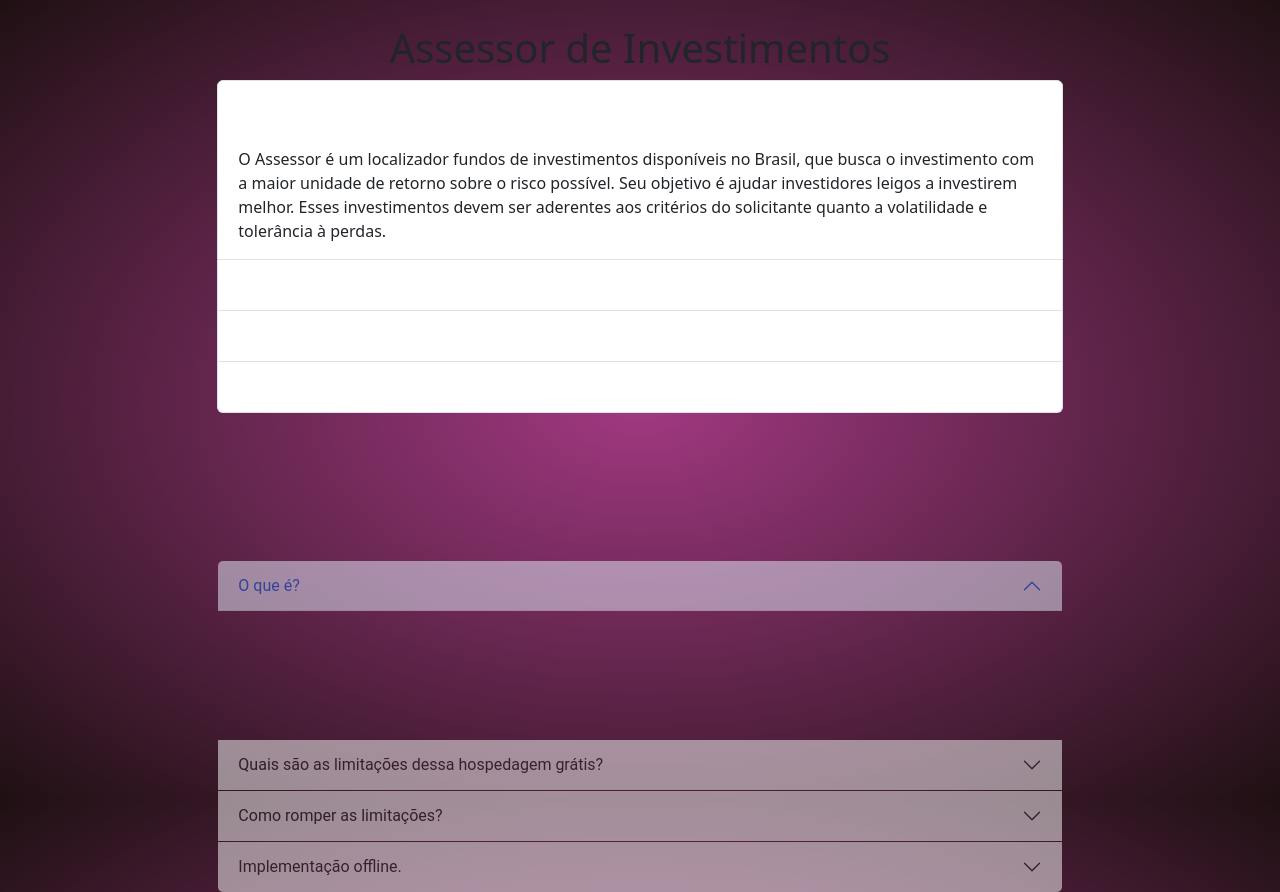
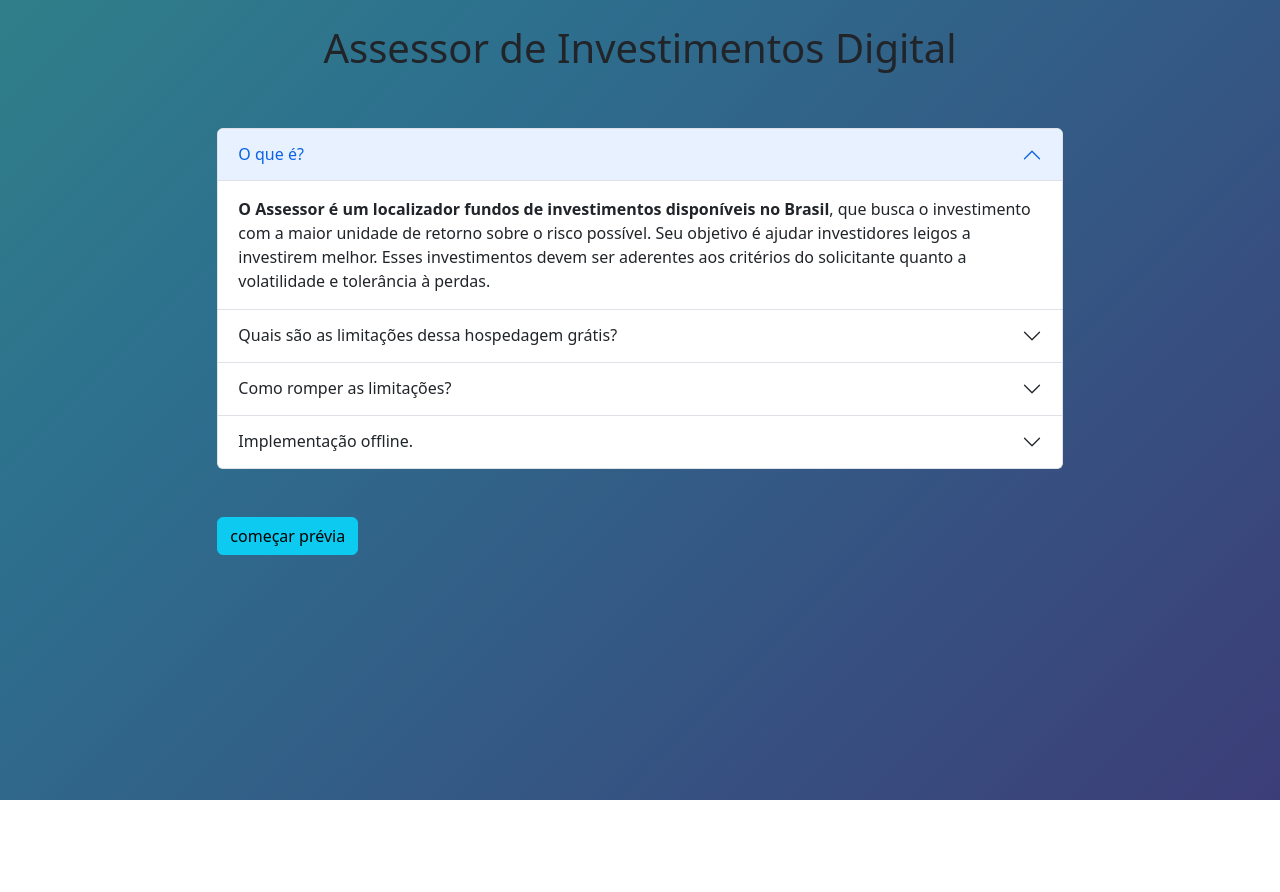
Before and after one commit to jovepy/projeto-django, a Django app: page / in a window 1280 px wide. After the commit the page ends 800 px from the top, so only its background shows below. Run offline with Django 4.2, Linux system fonts and the light colour scheme.

Commit message:
background

```diff
--- a/app/static/styles.css
+++ b/app/static/styles.css
@@ -1,34 +1,22 @@
+html, body {
+  width: 100%;
+  height:100%;
+}
 
 body {
-  margin: 0;
-  height: 100vh;
-  font-weight: 100;
-  background: radial-gradient(#a23982,#1f1013);
-  -webkit-overflow-Y: hidden;
-  -moz-overflow-Y: hidden;
-  -o-overflow-Y: hidden;
-  overflow-y: hidden;
-  -webkit-animation: fadeIn 1 1s ease-out;
-  -moz-animation: fadeIn 1 1s ease-out;
-  -o-animation: fadeIn 1 1s ease-out;
-  animation: fadeIn 1 1s ease-out;
+    background: linear-gradient(-45deg, #481567FF, #2D708EFF, #3CBB75FF, #FDE725FF);
+    background-size: 400% 400%;
+    animation: gradient 15s ease infinite;
 }
 
-button{
-position: absolute;
-border: 2px solid white;
-background: transparent;
-font-family: 'Roboto', sans-serif;
-color: white;
-width: 250px;
-height: 50px;
-font-size: 2em;
-border-radius: 5px;
-opacity: .5;
-top: 60vh;
-bottom: 0px;
-left: 0px;
-right: 0px;
-margin: auto;
-transition: .3s;
+@keyframes gradient {
+    0% {
+        background-position: 0% 50%;
+    }
+    50% {
+        background-position: 100% 50%;
+    }
+    100% {
+        background-position: 0% 50%;
+    }
 }
--- a/app/templates/index.html
+++ b/app/templates/index.html
@@ -15,13 +15,15 @@
 
 <body>
 
-    <div class=".container-fluid">
+  <div class=".container-fluid">
         <div class="row"><br></div>
         <div class="row">
             <div class="col"></div>
             <div class="col-8">
-                <h1 class="text-center">Assessor de Investimentos</h1>
-
+            <div class = 'd-grid gap-2 d-md-block'>
+                <h1 class="text-center" stylesheet="color:#FFFFFF;">Assessor de
+                Investimentos Digital</h1>
+                <br><br/>
                 <div class="accordion" id="accordionExample">
                     <div class="accordion-item">
                       <h2 class="accordion-header" id="headingOne">
@@ -82,14 +84,17 @@
                             <strong>Clique no botão e vá para página oficial do
                             projeto offline</strong>
                             <br></br>
-                            <button class="btn btn-primary">Assessor Digital
+                            <button class="btn btn-info">Assessor Digital
                             Offline</button>
                             <br></br>
                           </div>
                         </div>
                       </div>
                   </div>
-
+                  <br></br>
+                  <button class="btn btn-info"> começar prévia </button>
+                  <br></br>
+            </div>
             </div>
             <div class="col"></div>
         </div>
```
